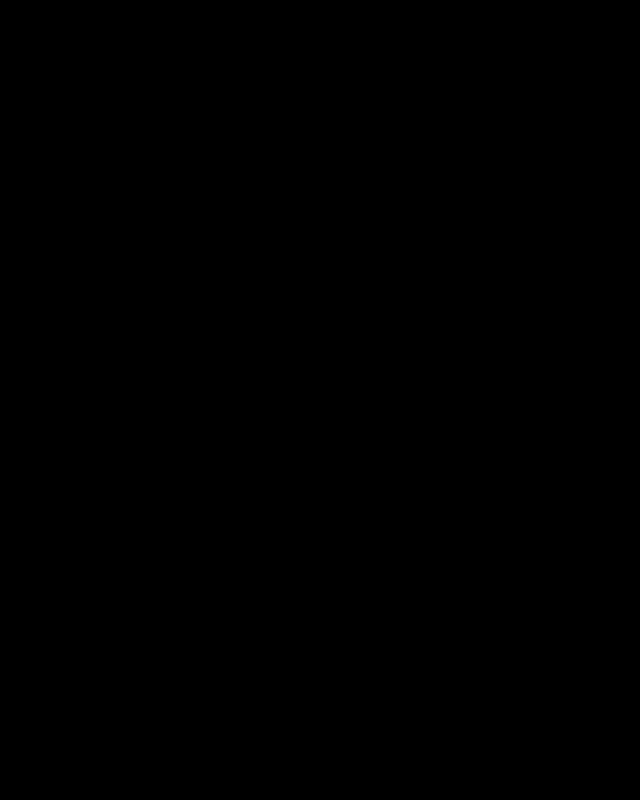
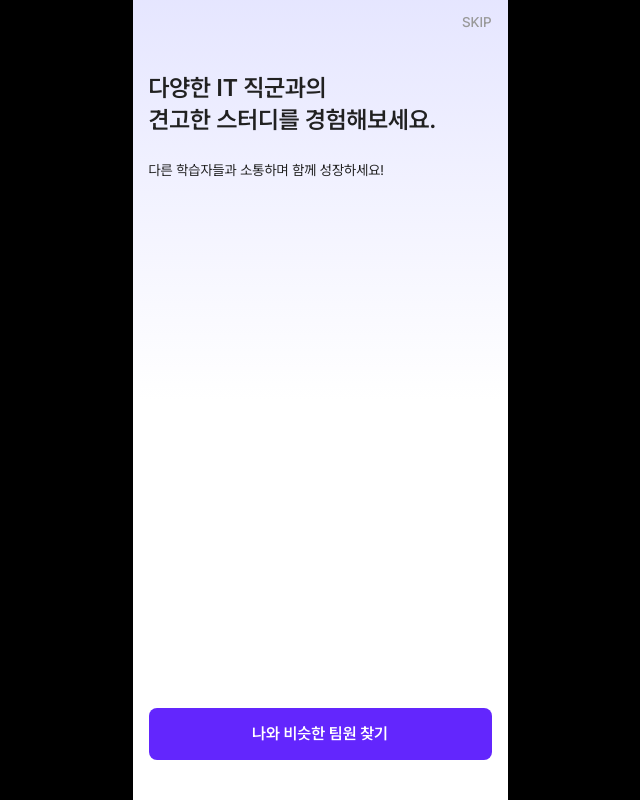
Before and after one commit to SuaJeong-winter/Swith_snProject, a Next.js app: page /walk-through in a window 1280 px wide. Before the commit this address had no page. Shown: the whole page, without its empty margins (320-960 px from the left). Built offline with nearby package versions, Linux system fonts and the light colour scheme.

Commit message:
feat: 워크쓰루 페이지 퍼블리싱

```diff
--- /dev/null
+++ b/app/walk-through/page.tsx
@@ -0,0 +1,28 @@
+import Link from 'next/link'
+
+import { Button } from '~/components/ui/button'
+
+export default function WalkThrough() {
+  return (
+    <div className="justify relative flex min-h-dvh flex-col items-center bg-gradient-to-b from-[hsla(239,100%,95%,1)] from-0% to-background to-50%">
+      <div className="flex w-full justify-end px-4 py-3">
+        <Link href="/" className="text-sm font-medium text-meetie-gray-40">
+          SKIP
+        </Link>
+      </div>
+      <div className="flex w-full flex-col px-4">
+        <h2 className="mt-7 text-2xl font-semibold text-meetie-gray-90">
+          다양한 IT 직군과의
+          <br />
+          견고한 스터디를 경험해보세요.
+        </h2>
+        <span className="mt-6 text-sm text-meetie-gray-90">
+          다른 학습자들과 소통하며 함께 성장하세요!
+        </span>
+      </div>
+      <div className="absolute bottom-10 w-full px-4">
+        <Button className="w-full font-semibold">나와 비슷한 팀원 찾기</Button>
+      </div>
+    </div>
+  )
+}
```
